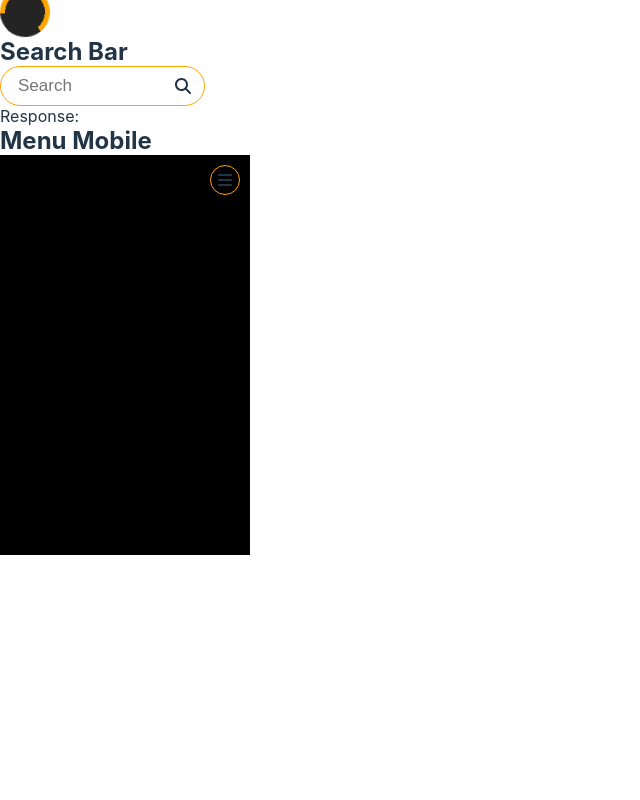
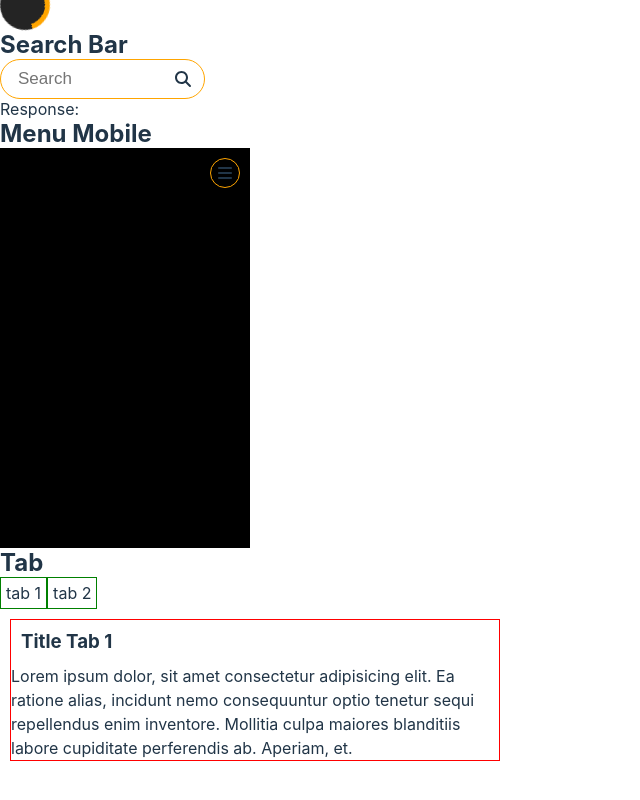
Before and after one commit to AvirKarakitsos/REACT_components, a React (Vite) app: page / in a window 1280 px wide. Shown: the part 238-1038 px from the top of the page, without its empty margins (0-640 px from the left). Before the commit the page ends 800 px from the top, so only its background shows below. Built offline with nearby package versions, Linux system fonts and the light colour scheme.

Commit message:
feat: Tab component jsx part

```diff
--- a/src/App.jsx
+++ b/src/App.jsx
@@ -6,6 +6,7 @@ import Search from './components/Search.jsx';
 import { faBars, faChevronLeft, faMagnifyingGlass } from '@fortawesome/free-solid-svg-icons';
 import { library } from '@fortawesome/fontawesome-svg-core';
 import Menu from './components/Menu.jsx';
+import Tab from './components/Tab.jsx';
 
 library.add( faChevronLeft, faMagnifyingGlass, faBars );
 
@@ -28,6 +29,9 @@ function App() {
 
       <h2>Menu Mobile</h2>
       <Menu/>
+
+      <h2>Tab</h2>
+      <Tab/>
     </>
   )
 }
--- a/src/components/Menu.jsx
+++ b/src/components/Menu.jsx
@@ -70,8 +70,8 @@ function Menu() {
             <IconClose $isActive={isActive} onClick={() => setIsActive(false)}>X</IconClose>
             <List $isActive={isActive}>
                 <ListElement>Home</ListElement>
-                <ListElement>Item 1</ListElement>
-                <ListElement>Item 2</ListElement>
+                <ListElement>Page 1</ListElement>
+                <ListElement>Page 2</ListElement>
             </List>
         </DivContainer>
     )
--- /dev/null
+++ b/src/components/Tab.jsx
@@ -0,0 +1,74 @@
+
+import { useState } from "react"
+import styled from "styled-components"
+
+//Parent Component CSS
+
+const TabContainer = styled.div`
+    height: 350px;
+    width: 500px;
+`
+
+const TabList = styled.ul`
+    display: flex;
+    list-style-type: none;
+`
+
+const ItemTabList = styled.li`
+    padding: 5px;
+    border: 1px solid green;
+    cursor: pointer;
+`
+
+const ElementSection = styled.div`
+    position: relative;
+    padding: 10px;
+`
+
+//Child Component CSS
+
+const ElementContainer = styled.div`
+    position: absolute;
+    line-height: 1.5rem;
+    border: 1px solid red;
+
+    h3 {
+        margin: 10px;
+    }
+`
+
+
+ function Element({children, title, toggle, dataId}) {
+    if(dataId == toggle) {
+        return(
+            <ElementContainer>
+                <h3>{title}</h3>
+                {children}
+            </ElementContainer>
+        )
+    } else return null
+}
+
+
+function Tab() {
+    const [toggle, setToggle] = useState(1)
+
+    return(
+        <TabContainer>
+            <TabList>
+                <ItemTabList onClick={() => setToggle(1)}>tab 1</ItemTabList>
+                <ItemTabList onClick={() => setToggle(2)}>tab 2</ItemTabList>
+            </TabList>
+            <ElementSection>
+                <Element title="Title Tab 1" toggle={toggle} dataId="1">
+                    <p>Lorem ipsum dolor, sit amet consectetur adipisicing elit. Ea ratione alias, incidunt nemo consequuntur optio tenetur sequi repellendus enim inventore. Mollitia culpa maiores blanditiis labore cupiditate perferendis ab. Aperiam, et.</p>
+                </Element>
+                <Element title="Title Tab 2" toggle={toggle} dataId="2">
+                    <p>Lorem ipsum dolor sit amet consectetur, adipisicing elit. Modi accusamus, rem obcaecati esse atque facere amet quia. Aperiam possimus, amet, neque consequatur qui veniam, vitae ad expedita harum saepe tempora?</p>
+                </Element>
+            </ElementSection>
+        </TabContainer>
+    )
+}
+
+export default Tab
```
